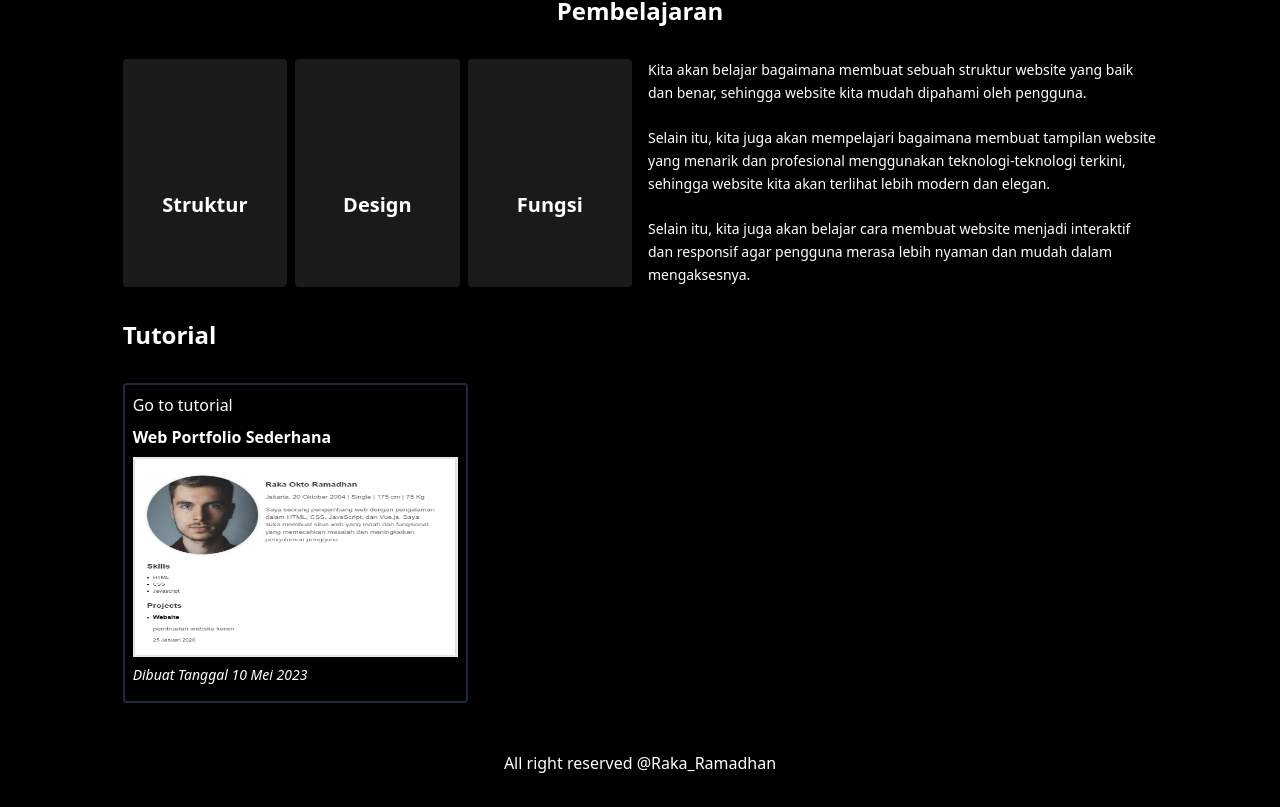
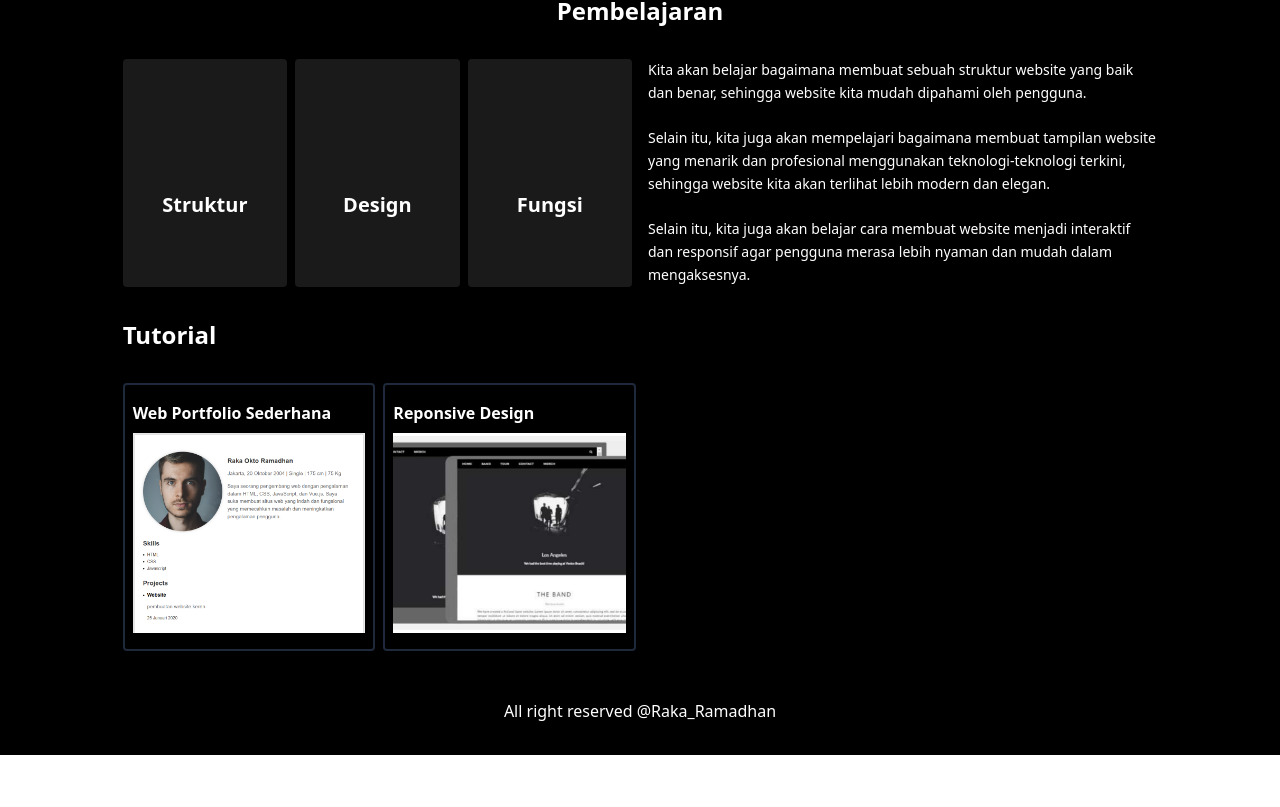
Before and after one commit to Tony-Portfolio/day-8, a Nuxt app: page / in a window 1280 px wide. Shown: the part 473-1280 px from the top of the page. After the commit the page ends 1228 px from the top, so only its background shows below. Built offline with nearby package versions, Linux system fonts and the light colour scheme; some icons are missing.

Commit message:
Initial commit

```diff
--- /dev/null
+++ b/components/Card.vue
@@ -0,0 +1,18 @@
+<template>
+    <div class="border-2 border-slate-800 p-2 rounded">
+      <NuxtLink :to="'/' + link">
+        <div>
+          <h3 class="font-bold my-2">{{ title }}</h3>
+          <img :src="'/images/' + image" alt="" class="w-full h-[200px] object-cover object-top">
+          <p class="text-sm my-2"><em>{{ date }}</em></p>
+        </div>
+      </NuxtLink>
+    </div>
+  </template>
+
+  <script setup>
+const props = defineProps({
+    title: String,
+    image: String,
+    link: String,
+})</script>
--- /dev/null
+++ b/layouts/footer.vue
@@ -0,0 +1,5 @@
+<template>
+    <footer class="bg-black text-center p-8">
+        <slot />
+    </footer>
+</template>
--- a/pages/index.vue
+++ b/pages/index.vue
@@ -1,9 +1,12 @@
 <template>
-  <div class = "bg-black text-white">
+    <div class="bg-black text-white">
         <NuxtLayout :name="layouts.header">
             <nav class="flex p-4 items-center justify-between w-10/12 block m-auto">
-                <h3 class="font-bold"><NuxtLink to="/">Raka</NuxtLink></h3>
-                <p><a href="#https://codepen.io/Raka_ramadhan/pen/gOGRRaw" target="_blank"><i class="fa-brands fa-codepen"></i> Codepen</a></p>
+                <h3 class="font-bold">
+                    <NuxtLink to="/">Raka</NuxtLink>
+                </h3>
+                <p><a href="#https://codepen.io/Raka_ramadhan/pen/gOGRRaw" target="_blank"><i
+                            class="fa-brands fa-codepen"></i> Codepen</a></p>
             </nav>
         </NuxtLayout>
         <main class="w-10/12 m-auto block p-4">
@@ -52,22 +55,15 @@
             </div>
             <div class="">
                 <h3 class="font-bold text-2xl my-8">Tutorial</h3>
-            <div class="grid grid-rows-1 grid-cols-1 md:grid-cols-2 lg:grid-cols-3">
-                <div class="border-2 border-slate-800 p-2 rounded">
-                  <NuxtLink to="/tutorial">Go to tutorial
-                        <div class="">
-                            <h3 class="font-bold my-2">Web Portfolio Sederhana</h3>
-                            <img src="~/assets/images/tutorial-1.png" alt="" class="w-full h-[200px]">
-                            <p class="text-sm my-2"><em>Dibuat Tanggal 10 Mei 2023</em></p>
-                        </div>
-                    </NuxtLink>
-                </div>
+                <div class = "grid grid-cols-2 md:grid-cols-3 xl:grid-cols-4 gap-2">
+                    <Card title="Web Portfolio Sederhana" image="tutorial-1.png" link="tutorial"></Card>
+                    <Card title="Reponsive Design" image="tutorial-2.png" link = "#"></Card>
                 </div>
             </div>
         </main>
-    <footer class="bg-black text-center p-8">
+        <NuxtLayout :name="layouts.footer">
             <p><a href="https://bit.ly/raka-rmdn-portfolio" target="_blank">All right reserved @Raka_Ramadhan</a></p>
-    </footer>
+        </NuxtLayout>
     </div>
 </template>
 <script>
@@ -75,7 +71,8 @@ export default {
     data() {
         return {
             layouts: {
-                header: "header"
+                header: "header",
+                footer: "footer"
             }
         }
     }
--- a/pages/tutorial.vue
+++ b/pages/tutorial.vue
@@ -480,16 +480,18 @@
         &lt;/html&gt;
 '></iframe>
     </main>
-    <footer class="bg-black text-center p-8">
+    <NuxtLayout :name="layouts.footer">
         <p><a href="https://bit.ly/raka-rmdn-portfolio" target="_blank">All right reserved @Raka_Ramadhan</a></p>
-    </footer></div>
+    </NuxtLayout>
+</div>
 </template>
 <script>
-export default {
+export default  {
     data() {
         return {
             layouts: {
-                header: "header"
+                header: "header",
+                footer: "footer"
             }
         }
     }
```
Also changed, not shown: public/images/tutorial-1.png (renamed from assets/images/tutorial-1.png), public/images/tutorial-2.png (added). Lines whose indentation alone changed are shown as unchanged.
